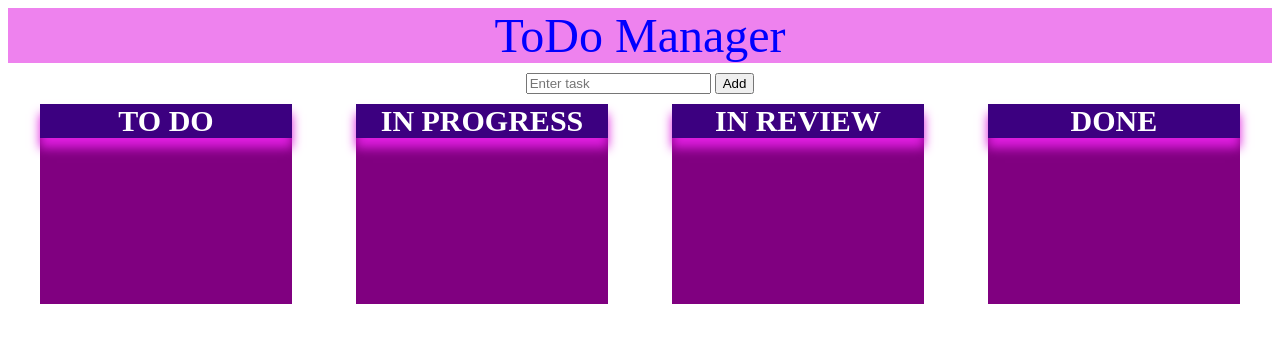
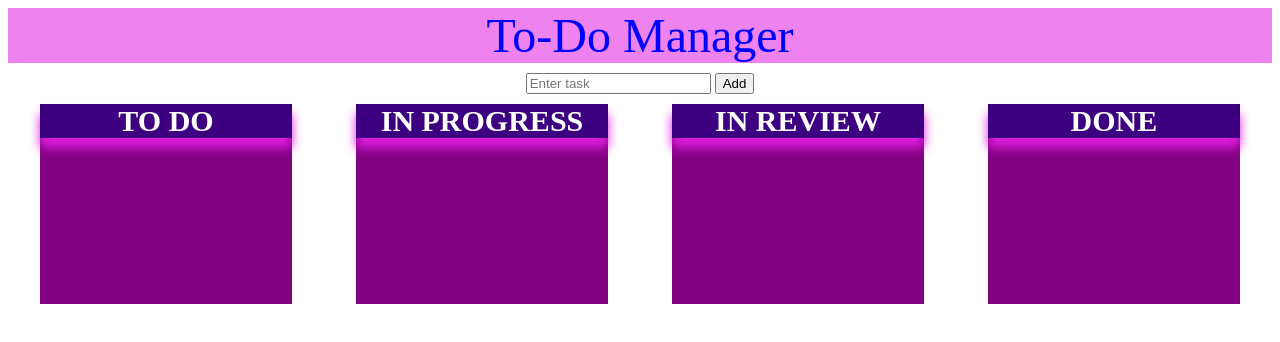
Before and after one commit to AnupamaVP/JS-Beginners, a plain HTML site: page index.html in a window 1280 px wide. Drawn offline with Linux system fonts and the light colour scheme.

Commit message:
Heading change

```diff
--- a/index.html
+++ b/index.html
@@ -5,7 +5,7 @@
 </head>
 <body>
     <header>
-        ToDo Manager
+        To-Do Manager
     </header>
     <div class= "readsect">
     <input type= "text" placeholder= "Enter task" id="textbox" maxlength="100" >
```
